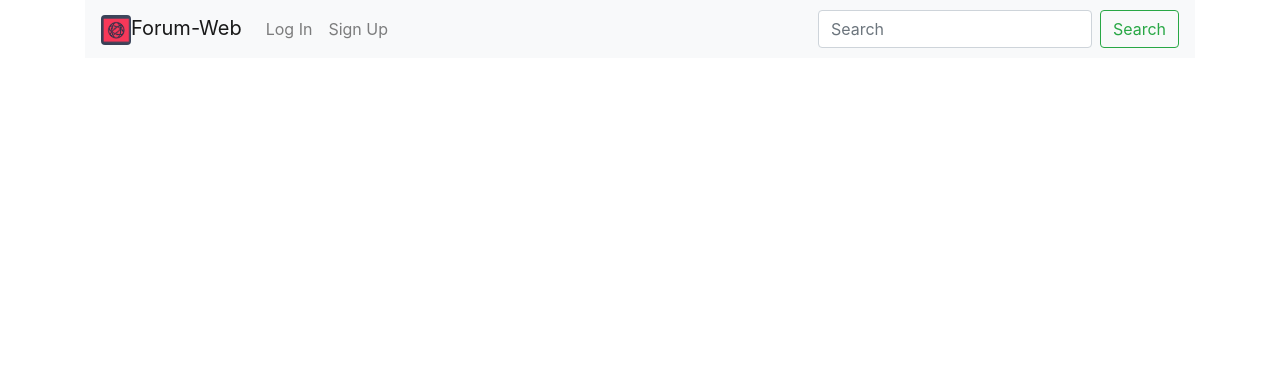
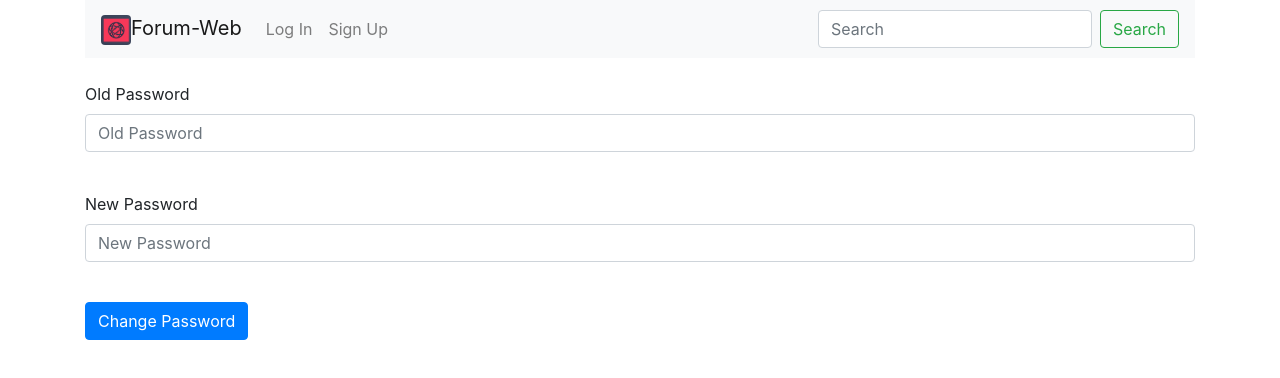
Before and after one commit to welbcmyk/web-forum, a React (Create React App) app in the folder client/: page /change/password in a window 1280 px wide. Shown: the top 378 px of the page. Built offline with nearby package versions, Linux system fonts and the light colour scheme.

Commit message:
added change password

```diff
--- a/client/src/App.js
+++ b/client/src/App.js
@@ -18,6 +18,7 @@ import EditForum from "./components/edit-forum.component";
 import EditComment from "./components/edit-comment.component";
 import EditPost from "./components/edit-post.component";
 import Search from "./components/search.component";
+import ChangePassword from "./components/change-password.component";
 class App extends Component {
   render() {
     // todo search
@@ -47,6 +48,7 @@ class App extends Component {
           <Route path="/signup" exact component={SignUp} />
           <Route path="/login" exact component={LogIn} />
           <Route path="/search/:searchterm" exact component={Search} />
+          <Route path="/change/password" exact component={ChangePassword} />
         </div>
       </Router>
     );
--- /dev/null
+++ b/client/src/components/change-password.component.js
@@ -0,0 +1,85 @@
+import React, { Component } from "react";
+import axios from "axios";
+
+import ChangePw from "./sub/change-password.sub.component";
+import {authenticationService} from "../services/authentication.service";
+import backendAddress from "../helpers/backend-address";
+
+export default class ChangePassword extends Component {
+    constructor(props){
+        super(props);
+
+        this.onNewPwChange = this.onNewPwChange.bind(this);
+        this.onOldPwChange = this.onOldPwChange.bind(this);
+        this.onSubmit = this.onSubmit.bind(this);
+
+        this.state = {
+            oldPassword: "",
+            newPassword: "",
+            submitError: ""
+        }
+    }
+
+    onSubmit(e) {
+        e.preventDefault();
+        console.log(authenticationService.currentUserValue);
+        this.setState({
+            submitError: ""
+        })
+        if(!authenticationService.currentUserValue){
+            this.props.history.push("/");
+            return;
+        }
+
+        const user = authenticationService.currentUserValue;
+        if(user.password != this.state.oldPassword) {
+            this.setState({
+                submitError: "Old Password is wrong"
+            });
+            return;
+        }
+
+        const userDB = {
+            username: user.username,
+            email: user.email,
+            password: this.state.newPassword
+        }
+
+        axios.post(`${backendAddress()}/user/update/${user._id}`, userDB)
+        .then(res => {
+            console.log("changed Password");
+            this.props.history.push("/");
+        })
+        .catch(error => {
+            console.log(error);
+            this.setState({
+                submitError: "Something went wrong"
+            });
+        })
+    }
+
+    onNewPwChange(e){
+        this.setState({
+            newPassword: e.target.value
+        })
+    }
+
+    onOldPwChange(e) {
+        this.setState({
+            oldPassword: e.target.value
+        })
+    }
+
+    render() {
+        return(
+            <ChangePw
+            handleSubmit={this.onSubmit}
+            oldPassword={this.state.oldPassword}
+            handleOldPasswordChange={this.onOldPwChange}
+            newPassword={this.state.newPassword}
+            handleNewPasswordChange={this.onNewPwChange}
+            SubmitError={this.state.submitError}
+            />
+        );
+    }
+}
--- a/client/src/components/navbar.component.js
+++ b/client/src/components/navbar.component.js
@@ -26,7 +26,6 @@ function Profil(props) {
 function Settings(props) {
   return (
     <NavDropdown title="Settings" id="settings-dropdown">
-      <NavDropdown.Item href="/change/email">Change Email</NavDropdown.Item>
       <NavDropdown.Item href="/change/password">
         Change Password
       </NavDropdown.Item>
--- /dev/null
+++ b/client/src/components/sub/change-password.sub.component.js
@@ -0,0 +1,40 @@
+import React from "react";
+import { Form, Button } from "react-bootstrap";
+
+function ChangePassword(props) {
+    return (
+    <Form onSubmit={props.handleSubmit}>
+      <Form.Group>
+        <Form.Label>Old Password</Form.Label>
+        <Form.Control
+          required
+          type="password"
+          placeholder="Old Password"
+          value={props.oldPassword}
+          onChange={props.handleOldPasswordChange}
+        ></Form.Control>
+      </Form.Group>
+      <br />
+      <Form.Group>
+        <Form.Label>New Password</Form.Label>
+        <Form.Control
+          required
+          type="password"
+          placeholder="New Password"
+          value={props.newPassword}
+          onChange={props.handleNewPasswordChange}
+        ></Form.Control>
+      </Form.Group>
+      <br />
+      <Button variant="primary" type="submit">
+        Change Password
+      </Button>
+      <br />
+      <Form.Label readOnly class="text-danger">
+        {props.SubmitError}
+      </Form.Label>
+    </Form>
+    )
+}
+
+export default ChangePassword;
--- a/client/src/helpers/handle-response.js
+++ b/client/src/helpers/handle-response.js
@@ -8,8 +8,8 @@ export function handleResponse(response) {
       window.location.reload(true);
       console.log("status error");
     }
-    const error = (response.config.data && response.data) || response.statusText;
+    const error = (response.data) || response.statusText;
     return Promise.reject(error);
   }
-  return response.config.data;
+  return response.data;
 }
--- a/client/src/services/authentication.service.js
+++ b/client/src/services/authentication.service.js
@@ -22,19 +22,18 @@ function login(username, password) {
     username: username,
     password: password
   }
-  console.log(user);
   return axios
     .post(
       backendAddress() + "/login",
       user
     )
     .then(handleResponse)
-    .then((user) => {
+    .then((userDB) => {
       // store user details and jwt token in local storage to keep user logged in between page refreshes
-      localStorage.setItem("currentUser", JSON.stringify({ username: username, password: password }));
-      currentUserSubject.next(user);
+      localStorage.setItem("currentUser", JSON.stringify(userDB));
+      currentUserSubject.next(userDB);
 
-      return user;
+      return userDB;
     });
 }
 
```
